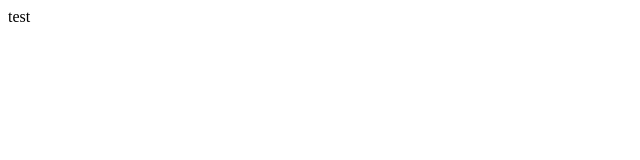
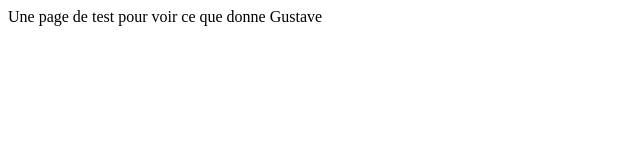
Before and after one commit to Chcap/chcap.github.io, a plain HTML site: page index.html in a window 1280 px wide. Shown: the whole page, without its empty margins (0-640 px from the left). Drawn offline with Linux system fonts and the light colour scheme.

Commit message:
Update index.html

```diff
--- a/index.html
+++ b/index.html
@@ -1,5 +1,7 @@
 <html>
 <body>
-test
+Une page de test pour voir ce que donne Gustave
+
+<script type="text/javascript" src="https://gustave.io/gustave.min.js" async></script>
 </body>
 </html>
```
